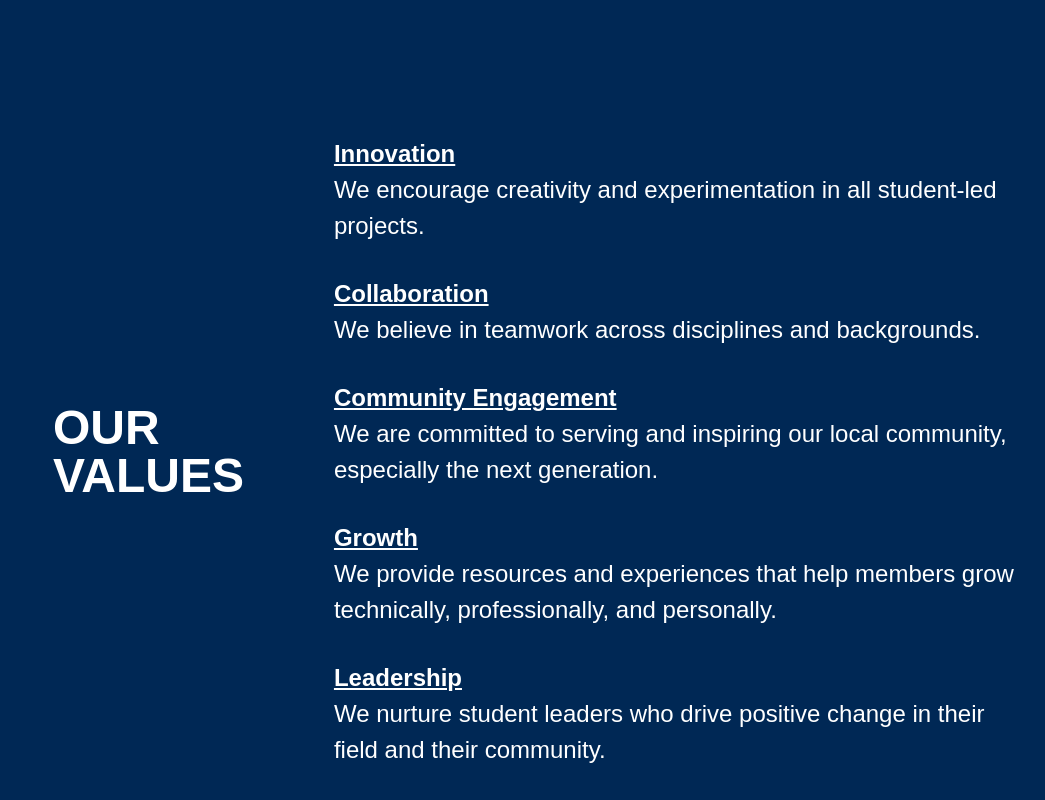
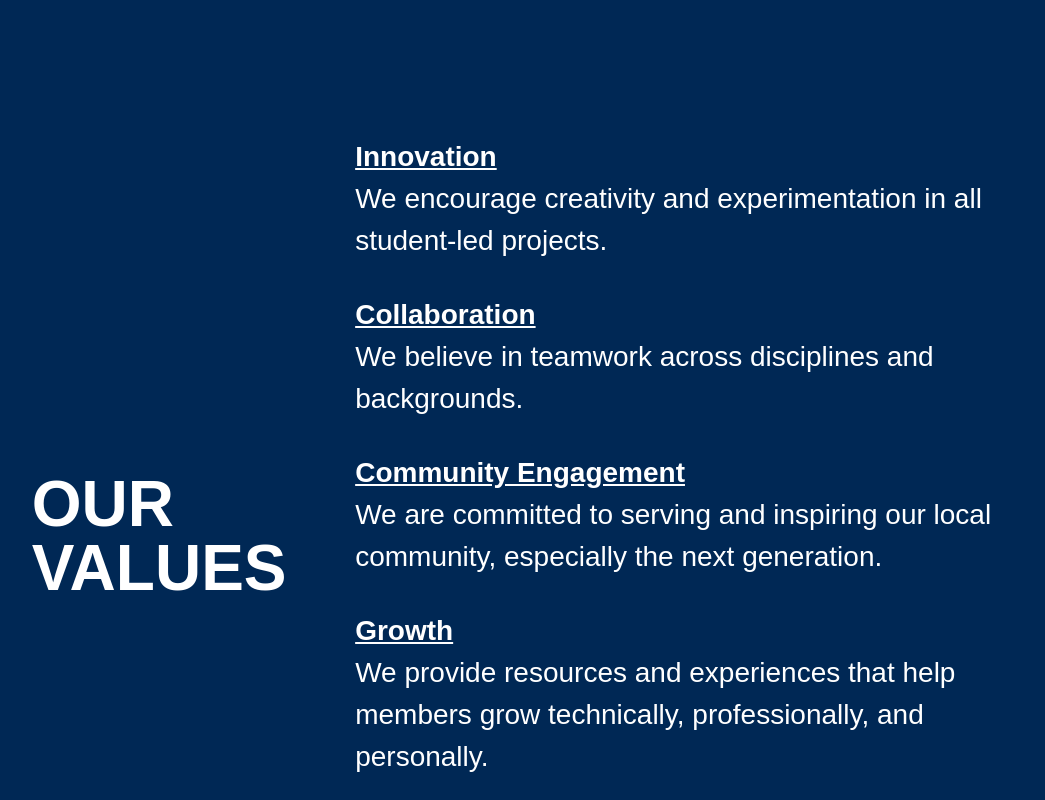
Before and after one commit to IEEE-ESB/R5-Conference-Website, a Next.js app: page /about in a window 1280 px wide. Shown: the part 2620-3420 px from the top of the page, without its empty margins (101-1146 px from the left). Built offline with nearby package versions, Linux system fonts and the light colour scheme.

Commit message:
increased font size for values

```diff
--- a/app/about/page.module.css
+++ b/app/about/page.module.css
@@ -41,7 +41,7 @@
 }
 
 .valuesContainer h2 {
-	font-size: 48px;
+	font-size: 64px;
 	font-weight: 800;
 	text-align: left;
 	line-height: 1;
@@ -53,11 +53,11 @@
 	display: flex;
 	flex-direction: column;
 	gap: 2rem;
-	font-size: 24px;
+	font-size: 28px;
 }
 
 .valuesContainer h3 {
-	font-weight: 600;
+	font-weight: 700;
 	text-decoration: underline solid white;
 }
 
```
